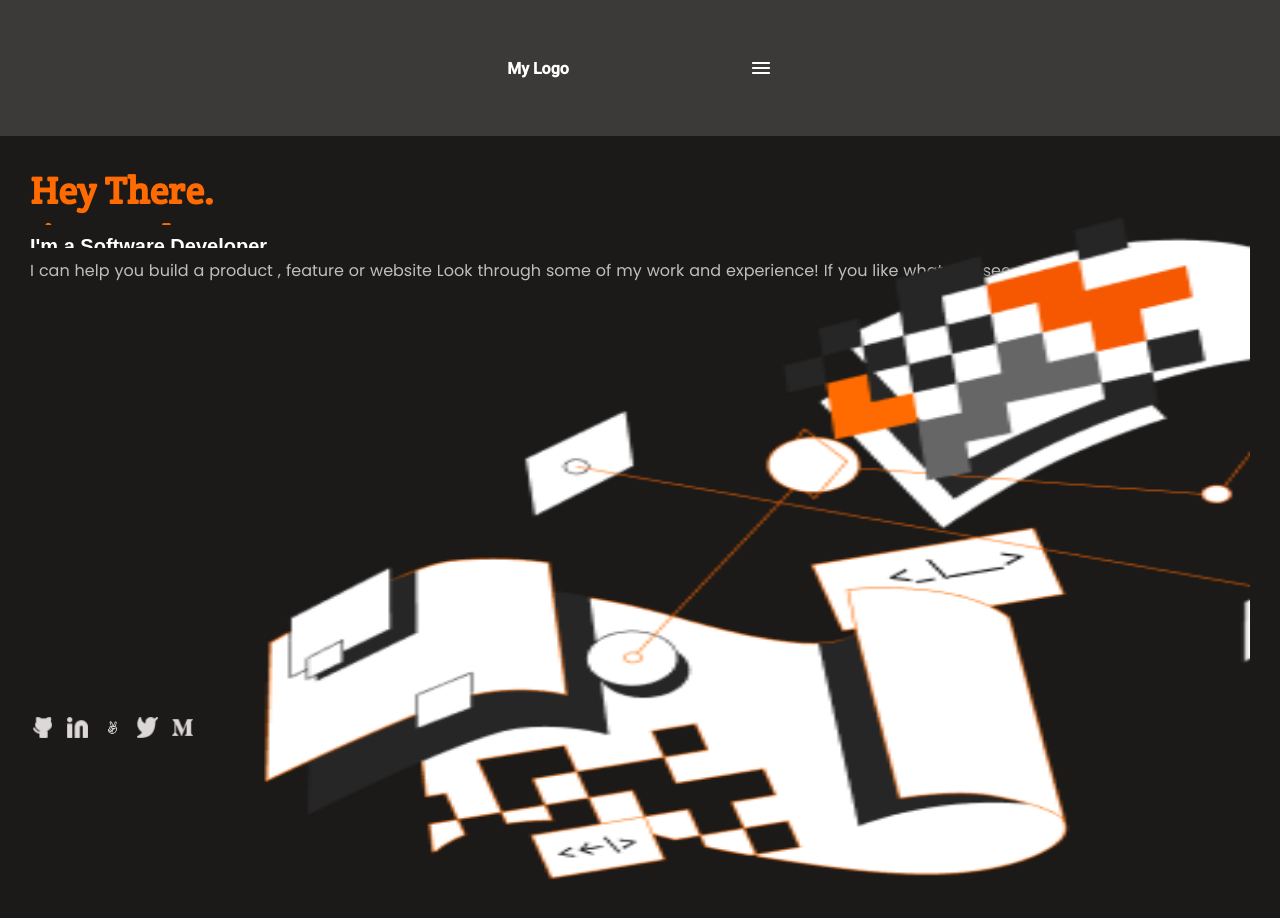
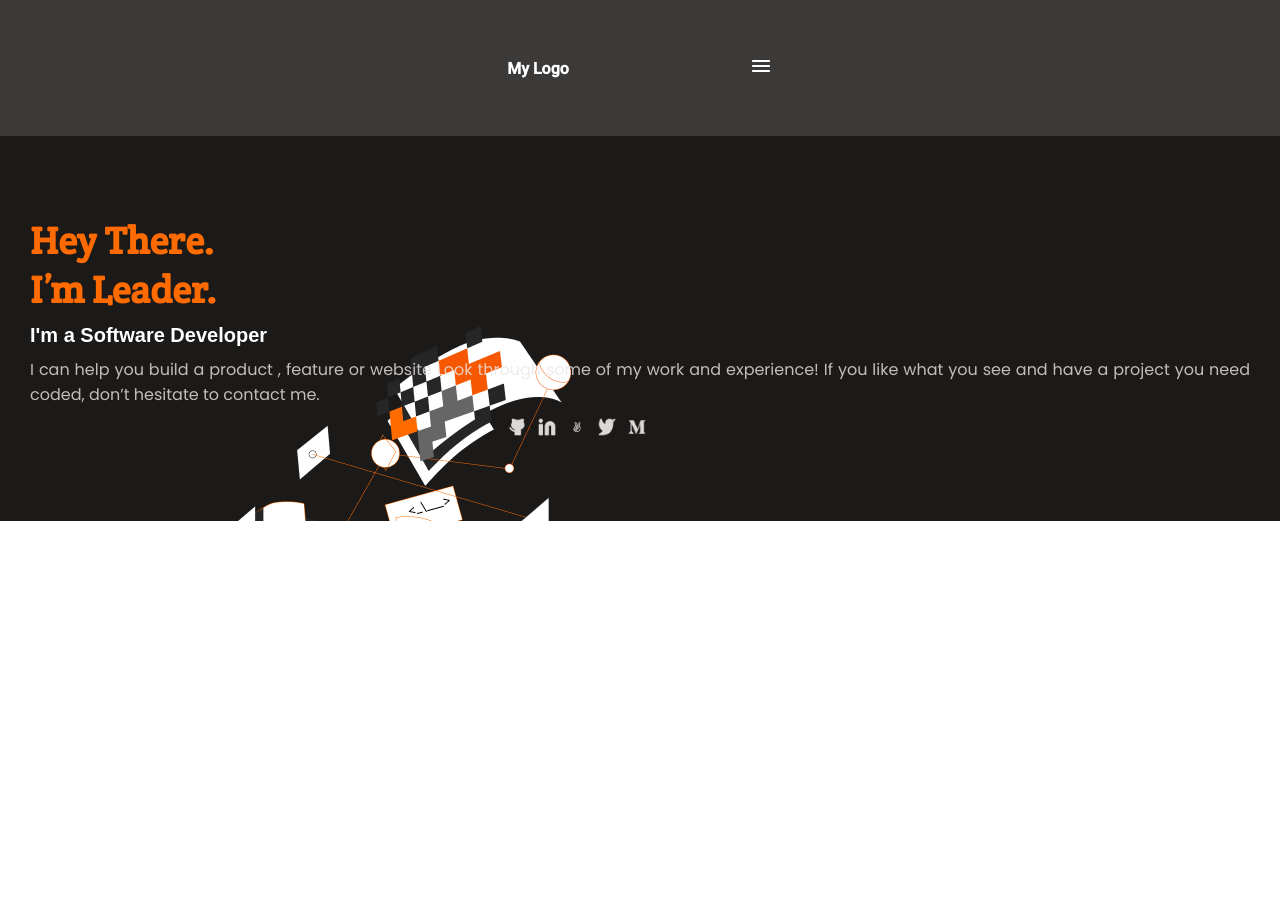
Before and after one commit to malodev1234/Portfolio, a website: page index.html in a window 1280 px wide. After the commit the page ends 800 px from the top, so only its background shows below. Drawn offline with Linux system fonts and the light colour scheme.

Commit message:
Feat liste icon  section and set background image

```diff
--- a/index.html
+++ b/index.html
@@ -5,37 +5,35 @@
 	<meta http-equiv="X-UA-Compatible" content="IE=edge">
 	<meta name="viewport" content="width=device-width, initial-scale=1.0">
 	<link rel="stylesheet" href="style.css">
+	<script src="https://kit.fontawesome.com/yourcode.js" crossorigin="anonymous"></script>
 	<title>Portfolio</title>
 </head>
 <body>
 	<section class="screen_container">
-		<header>
+		<header class="toolbar_container">
+			<a href="#" class="Title_logo">My Logo</a>
 			<nav>
-				<section class="toolbar_container">
-					<p class="Title_logo">My Logo</p>
-					<img src="./images/i.png"  class="logo" alt="Icon menu">
-				</section>
+				<img src="./images/i.png"  class="logo" alt="Icon menu">
 			</nav>
 		</header>
 
 		<main class="main_container">
 			<section class="text_container">
-				<p class="paragraphe">Hey There. <br/>I’m Leader.</p>
+				<h1 class="paragraphe">Hey There. <br/>I’m Leader.</h1>
 
 				<h4>I'm a Software Developer</h4>
 				<p class="para">I can help you build a product , feature or website Look through some of my work and experience! If you like what you see and have a project you need coded,
 					don’t hesitate to contact me.</p>
-					<img  class="ilustration" src="./images/Illustration.png" alt="images">
 			</section>
 
 			<section class="icons-container">
-				<div class="icons-containers">
-					<img src="./images/Normal Button/Tertiary/Icons/Icon -GitHub.png"/>
-					<img src="./images/Icon - Linkedin.png"/>
-					<img src="./images/Normal Button/Tertiary/Enabled.png"/>
-					<img src="./images/Normal Button/Tertiary/Icons/Icon - Twitter.png"/>
-					<img src="./images/Normal Button/Tertiary/Icons/Icon - Medium.png"/>
-				</div>
+				<ul class="icons-containers">
+					<li><img src="./images/Normal Button/Tertiary/Icons/Icon -GitHub.png"/></li>
+					<li><img src="./images/Icon - Linkedin.png"/></li>
+					<li><img src="./images/Normal Button/Tertiary/Enabled.png"/></li>
+					<li><img src="./images/Normal Button/Tertiary/Icons/Icon - Twitter.png"/></li>
+					<li><img src="./images/Normal Button/Tertiary/Icons/Icon - Medium.png"/></li>
+				</ul>
 			</section>
 		</main>
 	</section>
--- a/style.css
+++ b/style.css
@@ -3,7 +3,8 @@
 * {
   margin: 0;
   padding: 0;
-  overflow: hidden;
+
+  /* overflow: hidden; */
 }
 
 .toolbar_container {
@@ -23,20 +24,22 @@
   color: #fff;
   font-weight: bold;
   font-family: 'Roboto', sans-serif;
+  text-decoration: none;
 }
 
 .main_container {
   width: 100%;
-  height: 120vh;
+  height: 100%;
   background-color: #1c1a19;
+  background-image: url('./images/Illustration.png');
+  background-repeat: no-repeat;
+  background-position: 200px 170px;
 }
 
 .main_container,
 .text_container {
   display: flex;
   flex-direction: column;
-
-  /* align-items: center; */
   justify-content: center;
   justify-items: center;
   align-content: center;
@@ -47,10 +50,7 @@
 
 .text_container {
   text-align: justify;
-  margin: 10px 30px;
-  position: relative;
-  top: 20px;
-  z-index: 300px;
+  margin: 80px 30px;
 }
 
 .paragraphe {
@@ -81,25 +81,26 @@ h4 {
   flex-direction: row;
   justify-content: center;
   align-items: center;
-  overflow: hidden;
 }
 
 .icons-containers {
   display: flex;
   flex-direction: row;
   gap: 10px;
-  position: absolute;
-  bottom: 60px;
-  left: 30px;
+  justify-content: center;
+  align-items: center;
+  align-content: center;
+  justify-items: center;
+  position: relative;
+  right: 63px;
+  bottom: 80px;
+}
+
+ul li {
+  list-style-type: none;
 }
 
 .icons-containers img {
-  width: 25px;
-  height: 25px;
+  width: 20px;
+  height: 20px;
 }
-
-.ilustration {
-  position: relative;
-  left: 180px;
-  bottom: 120px;
-}
```
